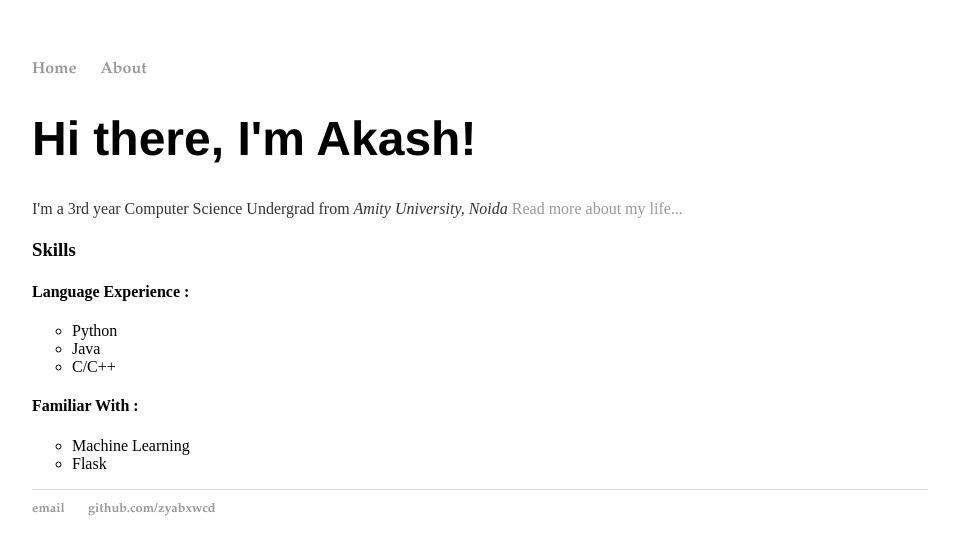
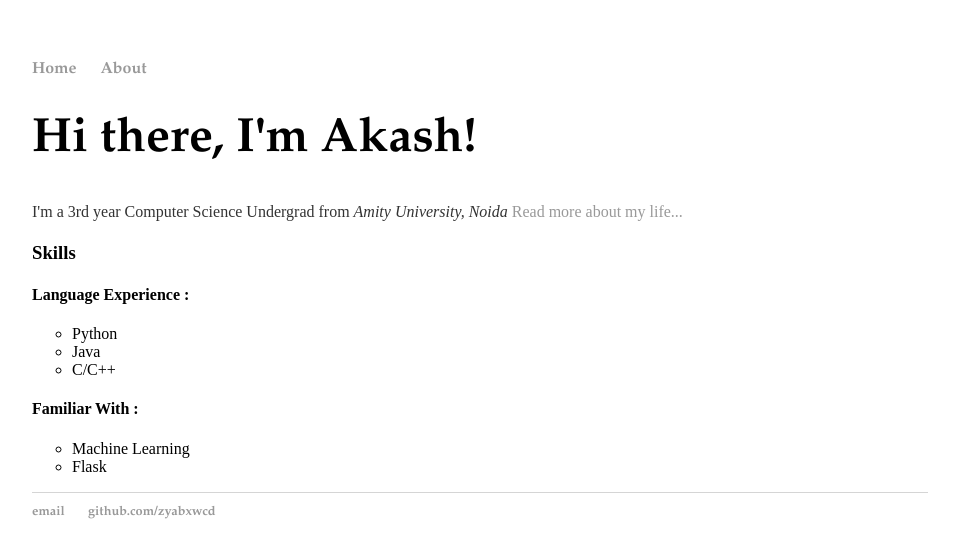
Before and after one commit to thisis-akash/thisis-akash.github.io, a Jekyll site: the page built from index.html, in a window 1280 px wide. Shown: the top 558 px of the page, without its empty margins (160-1119 px from the left). Built offline with Jekyll 4.4.1, drawn with Linux system fonts in a browser that asks for light colours.

Commit message:
Update main.css

```diff
--- a/css/main.css
+++ b/css/main.css
@@ -21,7 +21,7 @@ a:hover {
 }
 h1 {
     font-size: 3em;
-    font-family:'Helvetica', 'Arial', 'Sans-Serif';
+    font-family:'Palatino Linotype', 'Book Antiqua', 'Palatino', 'serif';
 }
 p {
     font-size: 1em;
```
